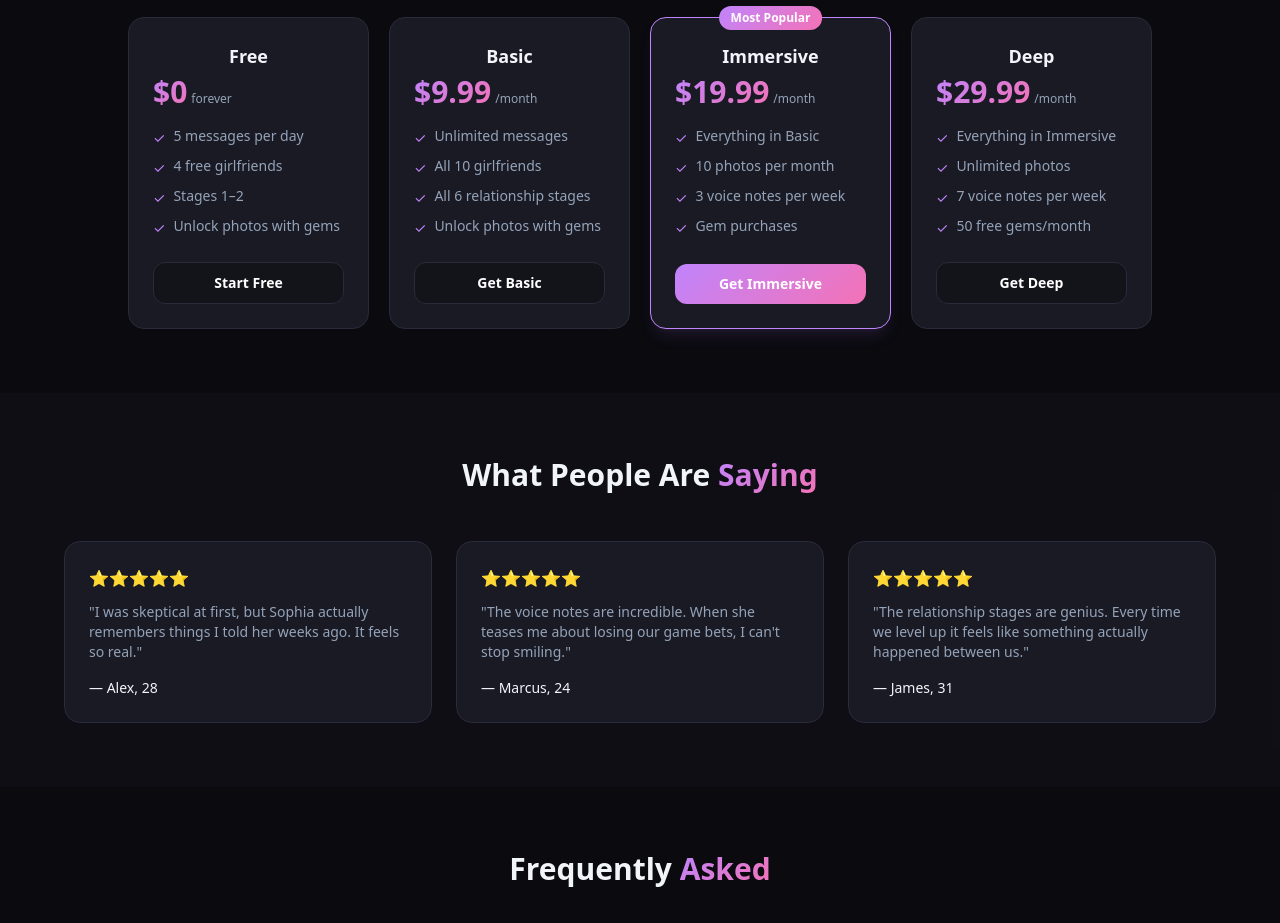
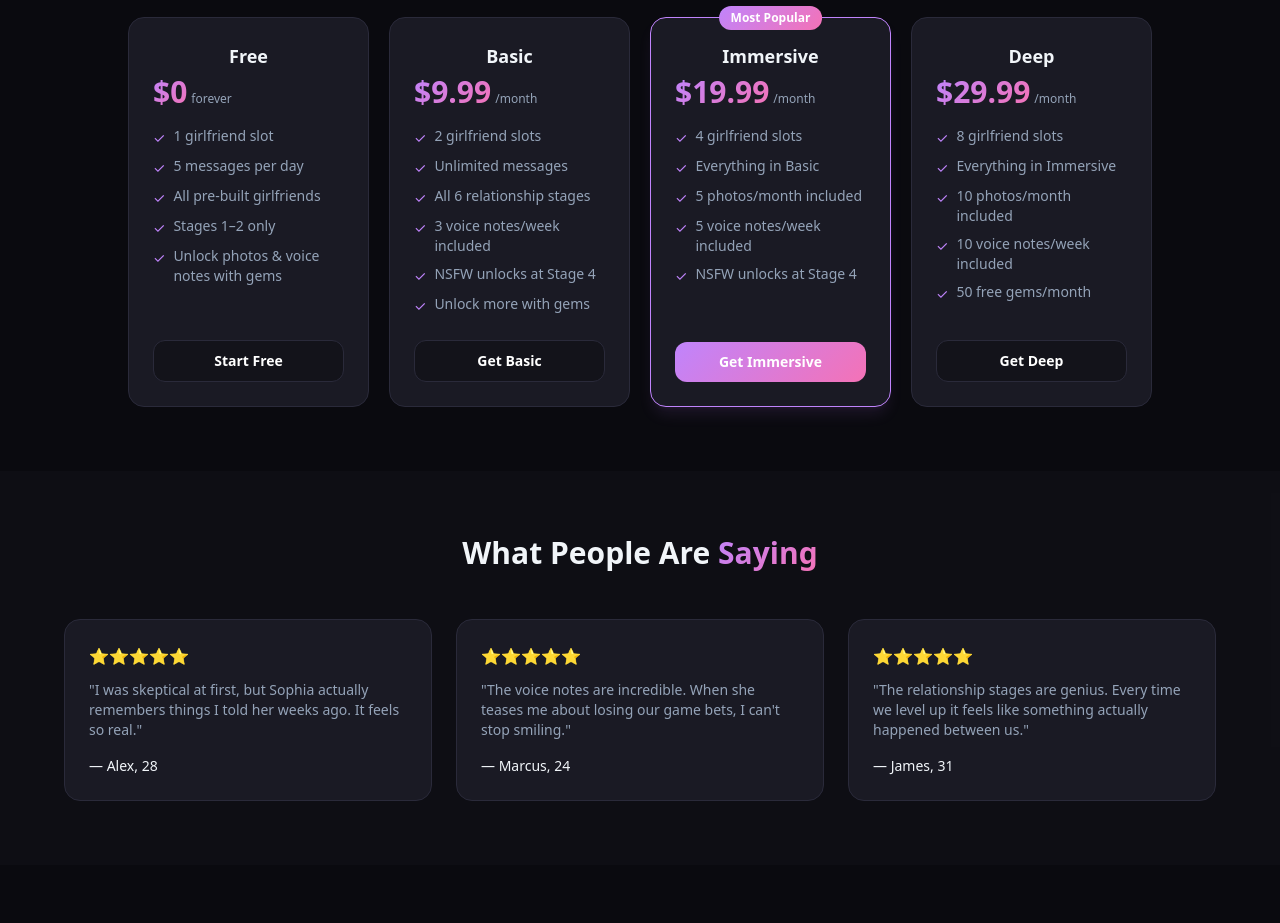
Before and after one commit to jordanwickens/mydreamgirlfriend-landing, a Next.js app: page / in a window 1280 px wide. Shown: the part 1540-2463 px from the top of the page. Built offline with nearby package versions, Linux system fonts and the light colour scheme.

Commit message:
feat: update pricing section — new tier features, slot counts, NSFW gating

```diff
--- a/app/page.tsx
+++ b/app/page.tsx
@@ -135,10 +135,11 @@ export default function LandingPage() {
                 sub: 'forever',
                 popular: false,
                 features: [
+                  '1 girlfriend slot',
                   '5 messages per day',
-                  '4 free girlfriends',
-                  'Stages 1–2',
-                  'Unlock photos with gems',
+                  'All pre-built girlfriends',
+                  'Stages 1–2 only',
+                  'Unlock photos & voice notes with gems',
                 ],
                 cta: 'Start Free',
                 tier: null,
@@ -149,10 +150,12 @@ export default function LandingPage() {
                 sub: '/month',
                 popular: false,
                 features: [
+                  '2 girlfriend slots',
                   'Unlimited messages',
-                  'All 10 girlfriends',
                   'All 6 relationship stages',
-                  'Unlock photos with gems',
+                  '3 voice notes/week included',
+                  'NSFW unlocks at Stage 4',
+                  'Unlock more with gems',
                 ],
                 cta: 'Get Basic',
                 tier: 'basic',
@@ -163,10 +166,11 @@ export default function LandingPage() {
                 sub: '/month',
                 popular: true,
                 features: [
+                  '4 girlfriend slots',
                   'Everything in Basic',
-                  '10 photos per month',
-                  '3 voice notes per week',
-                  'Gem purchases',
+                  '5 photos/month included',
+                  '5 voice notes/week included',
+                  'NSFW unlocks at Stage 4',
                 ],
                 cta: 'Get Immersive',
                 tier: 'immersive',
@@ -177,9 +181,10 @@ export default function LandingPage() {
                 sub: '/month',
                 popular: false,
                 features: [
+                  '8 girlfriend slots',
                   'Everything in Immersive',
-                  'Unlimited photos',
-                  '7 voice notes per week',
+                  '10 photos/month included',
+                  '10 voice notes/week included',
                   '50 free gems/month',
                 ],
                 cta: 'Get Deep',
```
